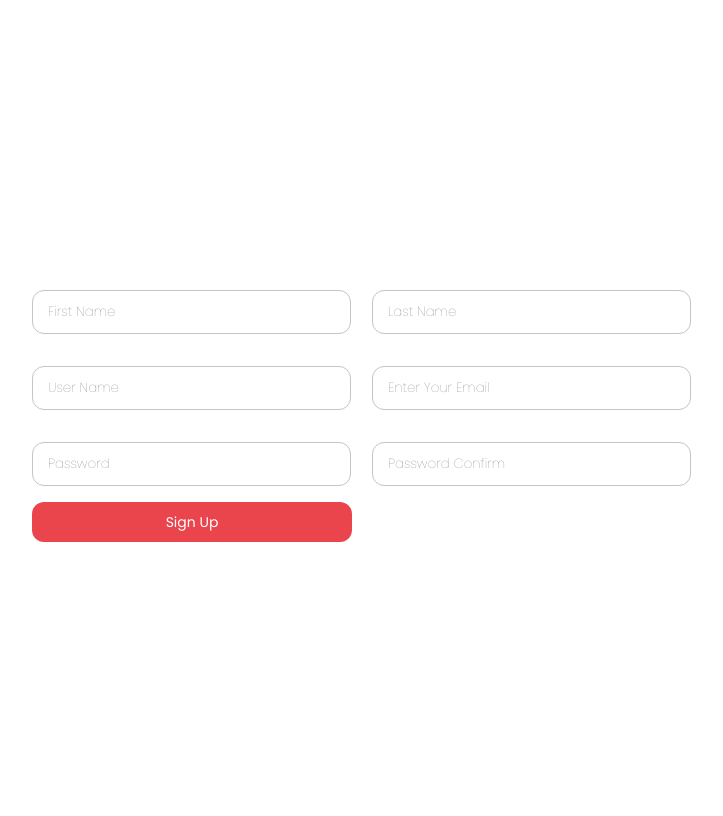
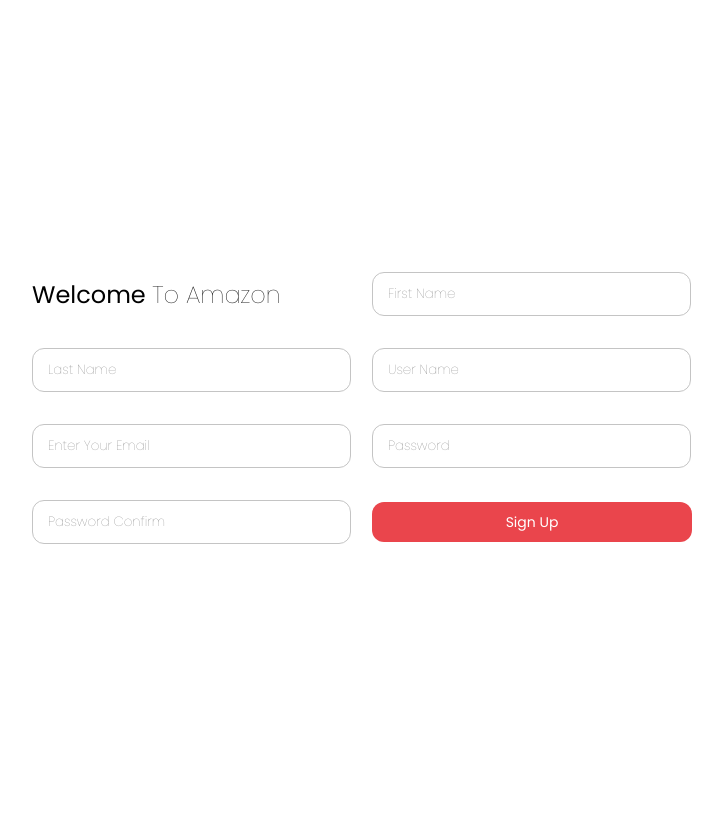
Before and after one commit to AlazarBekele/Amazon-Backend, a Django app: page /login/ in a window 1280 px wide. Shown: the whole page, without its empty margins (278-1001 px from the left). Run offline with Django 5.2, Linux system fonts and the light colour scheme.

Commit message:
Create Welcome title

```diff
--- a/Backend/templates/Login Form/Login_home.html
+++ b/Backend/templates/Login Form/Login_home.html
@@ -28,6 +28,8 @@
 
             <form class="Form_container" method="post">
 
+                <h2 class="poppins-regular">Welcome <span class="poppins-thin">To Amazon</span></h2>
+
                 {% csrf_token %}
                 {{ Login_Input.as_p }}
 
--- a/static/Login_Design/login_design.css
+++ b/static/Login_Design/login_design.css
@@ -1,3 +1,7 @@
+
+body {
+  overflow: hidden;
+}
 
 .Main_login {
   width: 100%;
```
